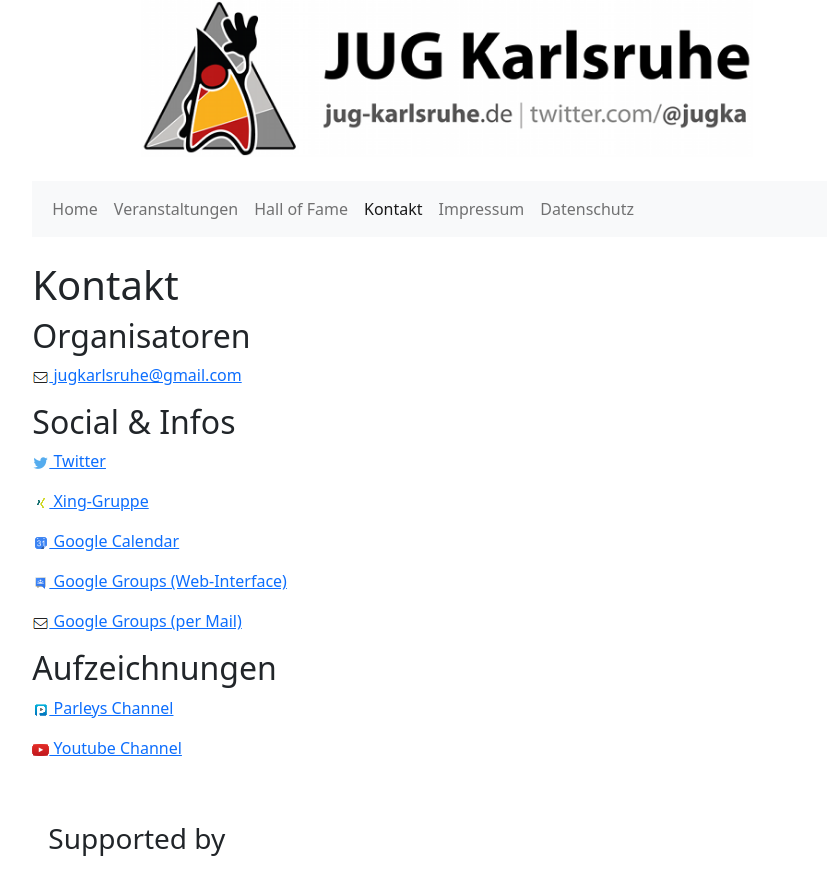
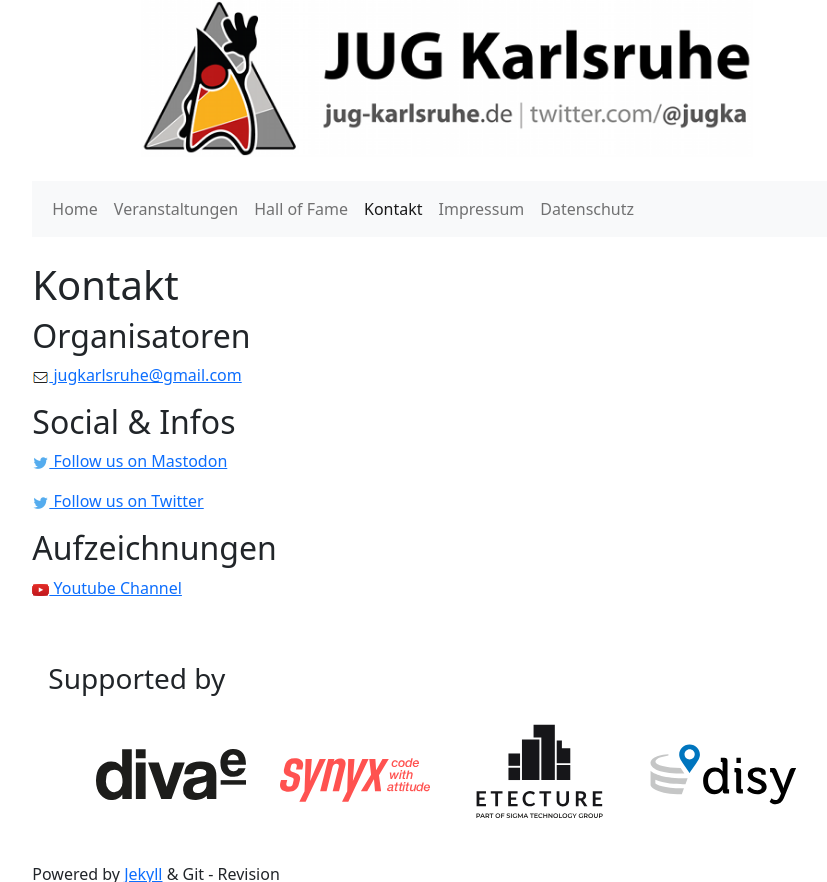
Before and after one commit to jugka/jugka-site, a Jekyll site: the page built from contact.md, in a window 1280 px wide, cut to the strip 0-882 px from the top of the page. Shown: the whole strip, without its empty margins (193-1020 px from the left). Built offline with Jekyll 4.4.1, drawn with Linux system fonts in a browser that asks for light colours.

Commit message:
Removed old content

```diff
--- a/contact.md
+++ b/contact.md
@@ -18,45 +18,22 @@
 <h2>Social & Infos</h2>
 
 <p>
-    <a href="https://twitter.com/jugka" target="_new">
-        <img src="{{ site.baseurl }}/assets/img/icon/twitter.png" alt="Twitter"/>
-        Twitter
+    <a href="https://mastodontech.de/@jugka" target="_open" rel="noopener noreferrer">
+        <img src="{{ site.baseurl }}/assets/img/icon/twitter.png" alt="Twitter Icon"/>
+        Follow us on Mastodon
     </a>
 </p>
+
 <p>
-    <a href="https://www.xing.com/net/pri4fd9dfx/jug-karlsruhe/" target="_new">
-        <img src="{{ site.baseurl }}/assets/img/icon/xing.png" alt="Xing-Gruppe"/>
-        Xing-Gruppe
-    </a>
-</p>
-<p>
-    <a href="https://www.google.com/calendar/embed?src=ehlt6rbl1cd1s2b7t9bkj6beek@group.calendar.google.com&amp;ctz=Europe/Berlin&amp;gsessionid=OK" target="_new">
-        <img src="{{ site.baseurl }}/assets/img/icon/googlecal.png" alt="Google Calendar"/>
-        Google Calendar
-    </a>
-</p>
-<p>
-    <a href="https://groups.google.com/forum/#!forum/jug-ka" target="_new">
-        <img src="{{ site.baseurl }}/assets/img/icon/googlegroup.png" alt="Google Groups (Web-Interface)"/>
-        Google Groups (Web-Interface)
-    </a>
-</p>
-<p>
-    <a href="mailto:jug-ka@googlegroups.com">
-        <img src="{{ site.baseurl }}/assets/img/icon/email.png" alt="Google Groups (per Mail)"/>
-        Google Groups (per Mail)
+    <a href="https://twitter.com/jugka" target="_open">
+        <img src="{{ site.baseurl }}/assets/img/icon/twitter.png" alt="Twitter Icon" rel="noopener noreferrer"/>
+        Follow us on Twitter
     </a>
 </p>
 
 <h2>Aufzeichnungen</h2>
 
 <p>
-    <a href="https://www.parleys.com/channel/karlsruhe-jug" target="_new">
-        <img src="{{ site.baseurl }}/assets/img/icon/parleys.png" alt="Parleys Channel"/>
-        Parleys Channel
-    </a>
-</p>
-<p>
     <a href="https://www.youtube.com/channel/UCYdTF-fn50BRqkTTMOZYXAA" target="_new">
         <img src="{{ site.baseurl }}/assets/img/icon/youtube.png" alt="Youtube Channel"/>
         Youtube Channel
```
